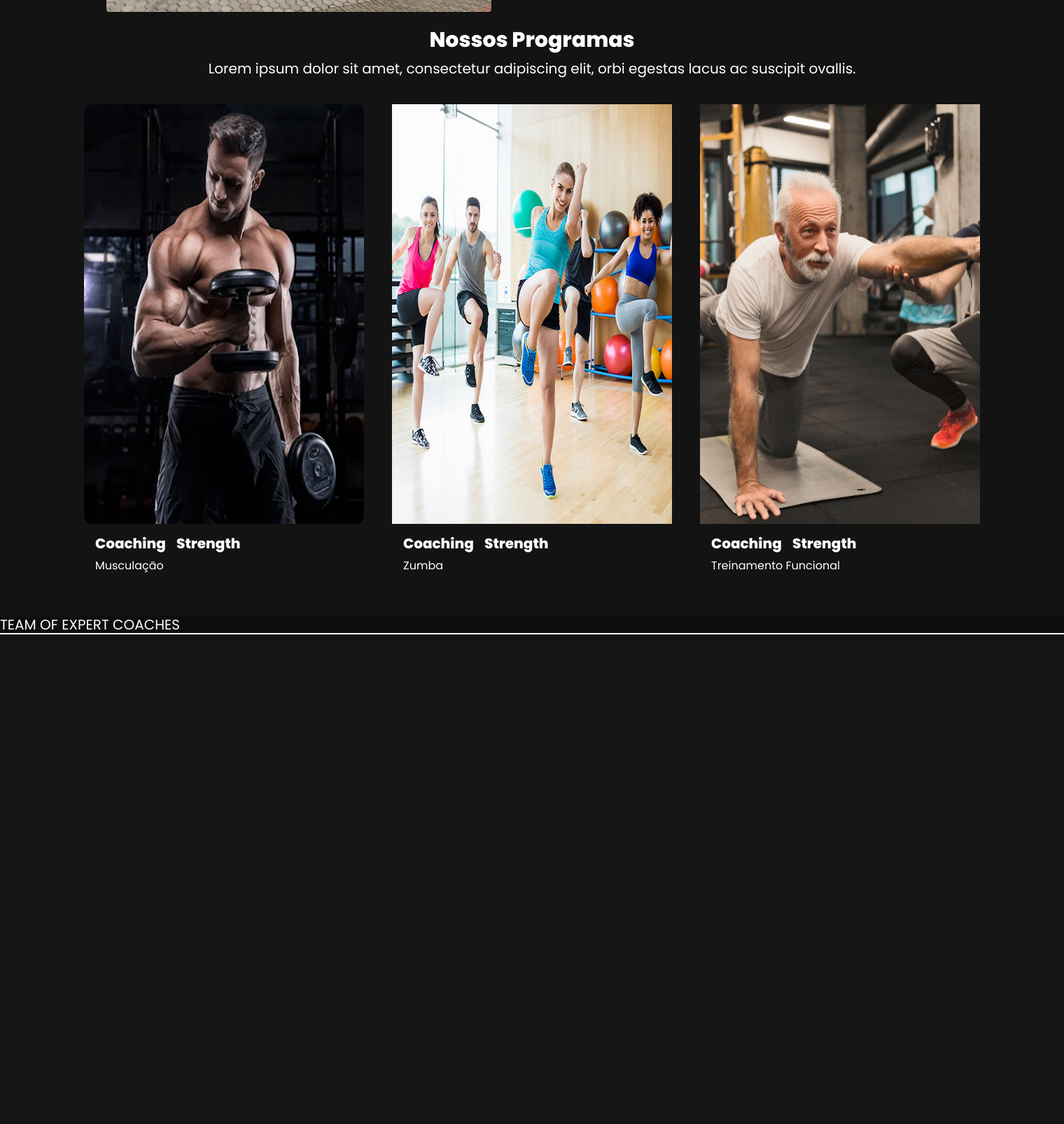
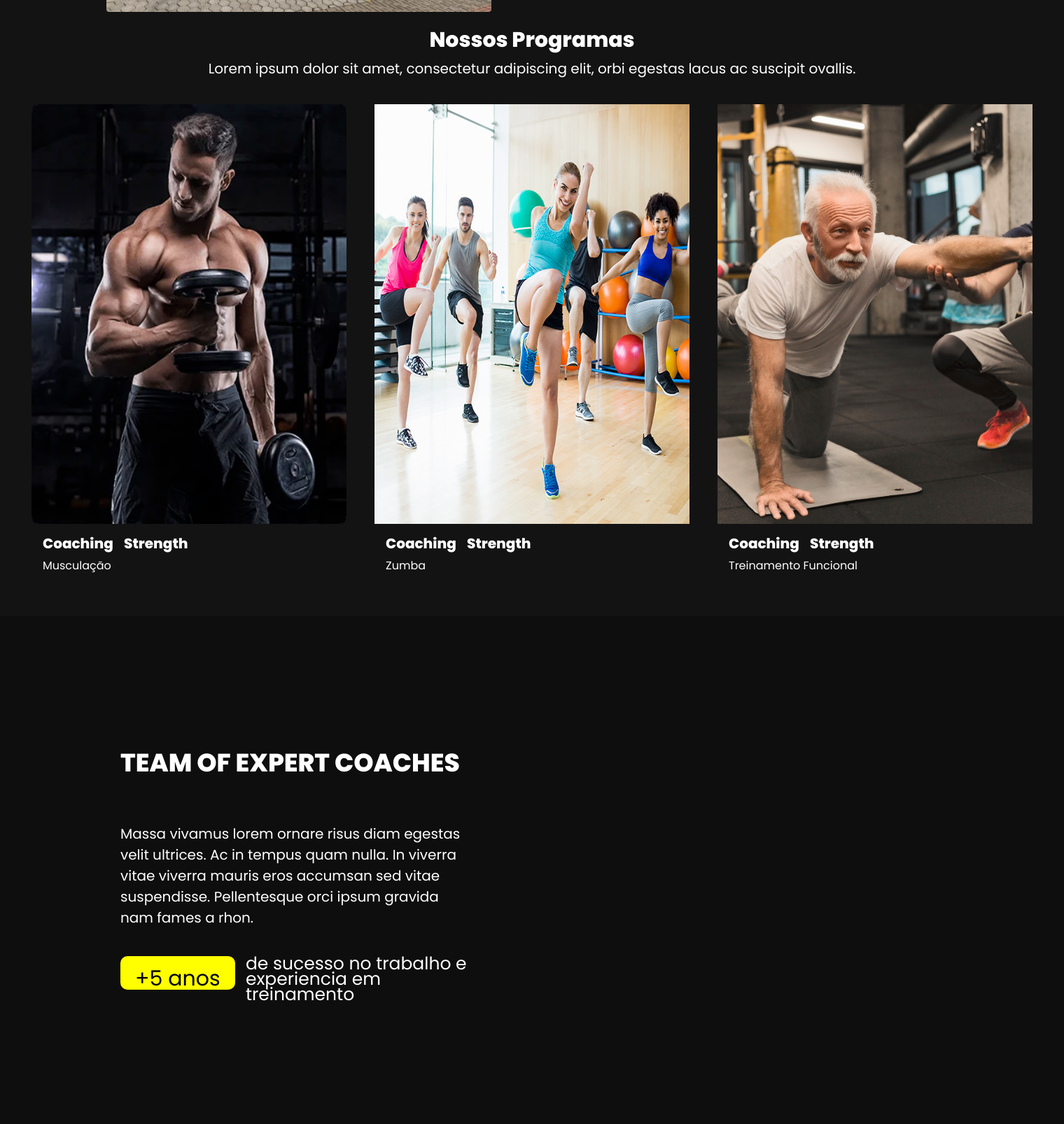
Before and after one commit to Kevin-Itam/GYM-Personal-Project, a PHP site: page /index_Apre.html in a window 1520 px wide. Shown: the part 1041-2648 px from the top of the page at 70% size. Before the commit the page ends 1948 px from the top, so only its background shows below. Run offline with PHP 8.4, Linux system fonts and the light colour scheme.

Commit message:
git pull

```diff
--- a/css/style.css
+++ b/css/style.css
@@ -153,8 +153,6 @@ h5 {
     color: white;
 }
 
-img {}
-
 .gym_ativ {
     height: auto;
     width: auto;
@@ -198,13 +196,72 @@ img {}
 
 /*========= GYM COACHS =========*/
 
-.gym_coach{
+.gym_coach {
     height: auto;
     width: auto;
     margin: 0;
-    padding: 0;
+    padding: 4rem 2rem;
     background-color: #0e0e0e;
 }
-.gym_back_coach{
 
+/*====   TEXTOS   ====*/
+
+.body_spans {
+    display: flex;
+    flex-direction: column;
+    row-gap: 5vh;
+    position: relative;
+    left: 5vw;
+    height: auto;
+    width: auto;
+    max-width: 500px;
 }
+
+h2 {
+    color: white;
+}
+
+.back_h {
+    padding: 21px;
+    background-color: yellow;
+    border-radius: 10px;
+}
+
+.h_csss {
+    width: max-content;
+    align-items: center;
+    font-size: 30px;
+    color: black;
+}
+
+.h_css {
+    min-width: 300px;
+    font-size: 25px;
+    color: white;
+}
+
+.span_c1 {
+    font-size: 20px;
+    color: white !important;
+    word-break: normal;
+}
+
+.span_c2 {
+    height: 6vh;
+    color: white !important;
+    display: flex;
+    flex-direction: row;
+    column-gap: 1vw;
+}
+
+/*===================================*/
+
+.gym_back {
+    height: auto;
+    width: auto;
+    display: flex;
+    position: relative;
+    left: 5vw;
+}
+
+.gym_back_prof {}
--- a/index_Apre.html
+++ b/index_Apre.html
@@ -5,7 +5,7 @@
     <meta charset="UTF-8">
     <meta http-equiv="X-UA-Compatible" content="IE=edge">
     <meta name="viewport" content="width=device-width, initial-scale=1.0">
-    <link rel="shortcut icon" href="/img/favicon.ico" type="image/x-icon">
+    <link rel="shortcut icon" href="img/favicon.ico" type="image/x-icon">
     <script type="text/javascript" src="js/javaScript.js"></script>
     <link href="css/style.css" rel="stylesheet" />
     <link href="https://cdn.jsdelivr.net/npm/bootstrap@5.0.2/dist/css/bootstrap.min.css" rel="stylesheet"
@@ -126,21 +126,21 @@
 
             <section class="gym_ativ_mid_div">
                 <div class="gym_ativ_type">
-                    <img src="img/bodybuild.png" style="height: 600px; width: 400px;">
+                    <img src="img/bodybuild.png" style="height: 600px; width: 450px;">
                     <div class="gym_ativ_type_txt">
                         <h5><a><b>Coaching</b></a><a><b>Strength</b></a></h5>
                         <span>Musculação</span>
                     </div>
                 </div>
                 <div class="gym_ativ_type">
-                    <img src="img/zumba.jpg" style="height: 600px; width: 400px;">
+                    <img src="img/zumba.jpg" style="height: 600px; width: 450px;">
                     <div class="gym_ativ_type_txt">
                         <h5><a><b>Coaching</b></a><a><b>Strength</b></a></h5>
                         <span>Zumba</span>
                     </div>
                 </div>
                 <div class="gym_ativ_type">
-                    <img src="img/velho_treinando.jpg" style="height: 600px; width: 400px;">
+                    <img src="img/velho_treinando.jpg" style="height: 600px; width: 450px;">
                     <div class="gym_ativ_type_txt">
                         <h5><a><b>Coaching</b></a><a><b>Strength</b></a></h5>
                         <span>Treinamento Funcional</span>
@@ -150,13 +150,33 @@
 
         </section>
         <section class="gym_coach">
-            <div class="gym_back">
-                <div class="gym_back_coach">
-                    <h5>TEAM OF EXPERT COACHES</h5>
-                    <section class="gym_prof">
-                        <div></div>
-                        <div></div>
-                        <div></div>
+            <div class="gym_coach">
+                <div class="gym_coach">
+                    <div class="body_spans">
+                        <h2>TEAM OF EXPERT COACHES</h2>
+                        <span class="span_c1">
+                            Massa vivamus lorem ornare risus diam egestas velit ultrices. Ac in tempus quam nulla. In
+                            viverra vitae viverra mauris eros accumsan sed vitae suspendisse. Pellentesque orci ipsum
+                            gravida nam fames a rhon.
+                        </span>
+                        <div class="span_c2">
+                            <div class="back_h">
+                                <p class="h_csss">+5 anos</p>
+                            </div>
+                            <div class="h_css">
+                                <p class="h_css">de sucesso no trabalho e experiencia em treinamento</p>
+                            </div>
+                        </div>
+                    </div>
+
+                    <section class="gym_back">
+                        <section class="gym_back_prof">
+                            <div></div>
+                            <div></div>
+                            <div></div>
+                            <div></div>
+                        </section>
+
                     </section>
                 </div>
             </div>
--- a/js/javaScript.js
+++ b/js/javaScript.js
@@ -19,8 +19,12 @@ form.addEventListener("submit", (event => {
   }
 
   //Valida o CPF
-  if (cpfUs.value === "") {
+  if (cpfUs.value === "" || cpfUs.value.length === 11) {
     alert("Preencha o campo do CPF");
+    return;
+  }
+  if (cpfUs.value.length === 11) {
+    alert("Faltando caracteres");
     return;
   }
   if (cpfValid == false) {
```
